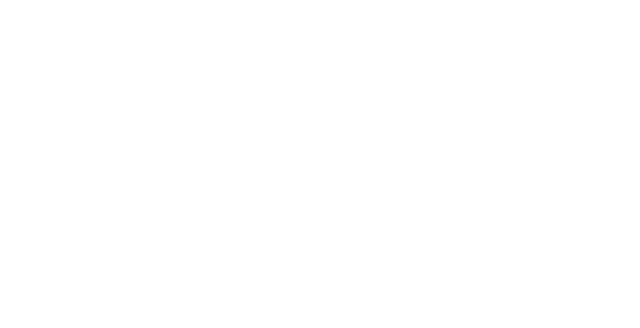
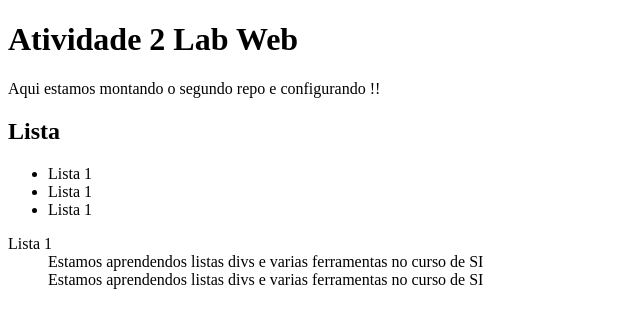
Before and after one commit to ufjf-dcc121/ufjf-dcc121-2022-1-atv2-Leozinnnn3, a plain HTML site: page index.html in a window 1280 px wide. Shown: the whole page, without its empty margins (0-640 px from the left). Drawn offline with Linux system fonts and the light colour scheme.

Commit message:
Segunda alteração

```diff
--- a/index.html
+++ b/index.html
@@ -2,11 +2,27 @@
 <html lang="en">
 <head>
     <meta charset="UTF-8">
-    <meta http-equiv="X-UA-Compatible" content="IE=edge">
     <meta name="viewport" content="width=device-width, initial-scale=1.0">
-    <title>Document</title>
+    <title>Ex02</title>
 </head>
 <body>
+    <h1> Atividade 2 Lab Web</h1>
+    <p>Aqui estamos montando o segundo repo e configurando !!</p>
+    <h2>Lista</h2>
+    <ul>
+        <li>Lista 1</li>
+        <li>Lista 1</li>
+        <li>Lista 1</li>
+    </ul>
 
+    <div>
+        <dt> Lista 1</dt>
+        <dd> Estamos aprendendos listas divs e varias
+             ferramentas no curso de SI
+        </dd>
+        <dd> Estamos aprendendos listas divs e varias
+            ferramentas no curso de SI
+       </dd>
+    </div>
 </body>
 </html>
```
